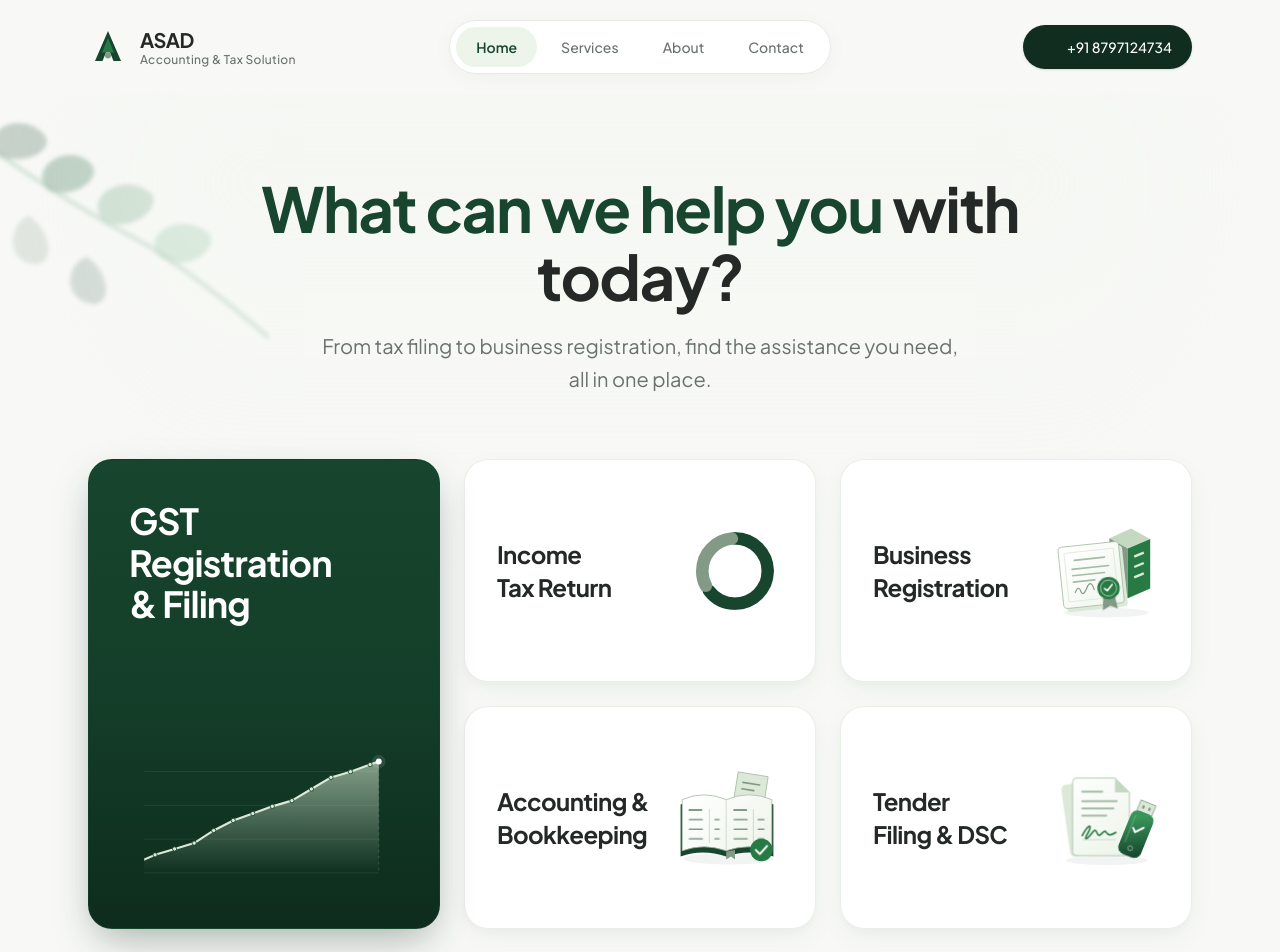
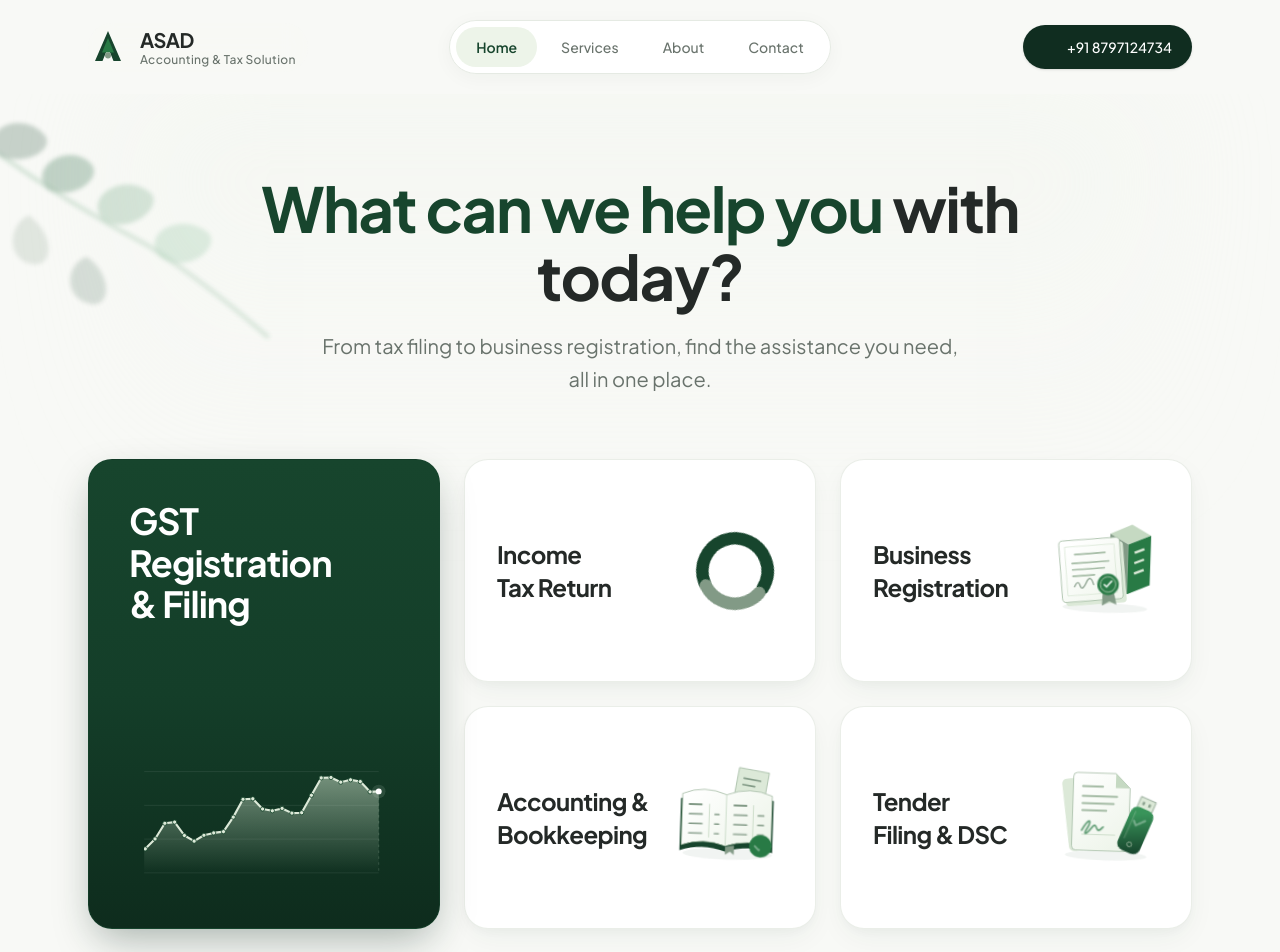
Before and after one commit to abu-bakar-hasan/asad-accounting, a Next.js app: page / in a window 1280 px wide. Shown: the top 952 px of the page. Built offline with nearby package versions, Linux system fonts and the light colour scheme; some icons are missing.

Commit message:
Updated the hero section animations

```diff
--- a/next.config.ts
+++ b/next.config.ts
@@ -3,7 +3,7 @@ import type { NextConfig } from "next";
 const nextConfig: NextConfig = {
   turbopack: {
     rules: {
-      "*.css": {
+      "globals.css": {
         loaders: ["@tailwindcss/turbopack"],
         as: "*.css",
       },
--- a/src/features/home/components/service-canvas/graphics/accounting-ledger.tsx
+++ b/src/features/home/components/service-canvas/graphics/accounting-ledger.tsx
@@ -7,7 +7,7 @@ export function AccountingLedger() {
   const id = useId();
   return (
     <div className="w-24 h-24 sm:w-28 sm:h-28 shrink-0 select-none pointer-events-none">
-      <svg viewBox="0 0 140 130" fill="none" className="w-full h-full" aria-hidden="true">
+      <svg viewBox="0 0 140 130" fill="none" className={`${styles.float} w-full h-full`} aria-hidden="true">
         <defs><linearGradient id={`${id}-paper`} x1="24" y1="36" x2="110" y2="116" gradientUnits="userSpaceOnUse"><stop stopColor="#fff" /><stop offset="1" stopColor="#EDF4E9" /></linearGradient></defs>
         <ellipse cx="72" cy="116" rx="56" ry="7" fill="#17452D" fillOpacity=".06" />
         <g transform="rotate(9 98 40)">
--- a/src/features/home/components/service-canvas/graphics/gst-graph.tsx
+++ b/src/features/home/components/service-canvas/graphics/gst-graph.tsx
@@ -10,9 +10,9 @@ export function GstGraph() {
   const left = 18;
   const right = 296;
   const bottom = 161;
-  const step = 2;
-  const head = sampledGrowth(time);
-  const y = (sample: number) => 29 + head - sampledGrowth(sample);
+  const step = 1;
+  const head = time * 3.5;
+  const y = (sample: number) => 45 + head - sampledGrowth(sample);
   const x = (sample: number) => right - (time - sample) / duration * (right - left);
   const first = Math.floor((time - duration) / step);
   const last = Math.floor(time / step);
@@ -20,7 +20,8 @@ export function GstGraph() {
     const sample = (first + index) * step;
     return { x: x(sample), y: y(sample) };
   });
-  points.push({ x: right, y: 29 });
+  const tipY = y(time);
+  points.push({ x: right, y: tipY });
   const line = points.map((point, index) => `${index ? "L" : "M"}${point.x.toFixed(3)} ${point.y.toFixed(3)}`).join(" ");
 
   return (
@@ -38,9 +39,9 @@ export function GstGraph() {
           <path d={line} stroke="#DCE9D8" strokeWidth="2.5" strokeLinejoin="round" strokeLinecap="round" />
           {points.slice(0, -1).map((point, index) => <circle key={first+index} cx={point.x} cy={point.y} r="2.5" fill="#DCE9D8" stroke="#17452D" strokeWidth="1" />)}
         </g>
-        <line x1={right} x2={right} y1="29" y2={bottom} stroke="#DCE9D8" strokeOpacity=".2" strokeDasharray="3 4" />
-        <circle cx={right} cy="29" r="8" fill="#DCE9D8" fillOpacity=".13" />
-        <circle cx={right} cy="29" r="3.5" fill="white" />
+        <line x1={right} x2={right} y1={tipY} y2={bottom} stroke="#DCE9D8" strokeOpacity=".2" strokeDasharray="3 4" />
+        <circle cx={right} cy={tipY} r="8" fill="#DCE9D8" fillOpacity=".13" />
+        <circle cx={right} cy={tipY} r="3.5" fill="white" />
       </svg>
     </div>
   );
--- a/src/features/home/components/service-canvas/graphics/registration-shapes.tsx
+++ b/src/features/home/components/service-canvas/graphics/registration-shapes.tsx
@@ -7,7 +7,7 @@ export function RegistrationShapes() {
   const id = useId();
   return (
     <div className="w-24 h-24 sm:w-28 sm:h-28 shrink-0 select-none pointer-events-none">
-      <svg viewBox="0 0 140 130" fill="none" className="w-full h-full" aria-hidden="true">
+      <svg viewBox="0 0 140 130" fill="none" className={`${styles.float} w-full h-full`} aria-hidden="true">
         <defs><linearGradient id={`${id}-paper`} x1="25" y1="42" x2="99" y2="119" gradientUnits="userSpaceOnUse"><stop stopColor="#fff" /><stop offset="1" stopColor="#EDF4E9" /></linearGradient></defs>
         <ellipse cx="74" cy="117" rx="53" ry="6" fill="#17452D" fillOpacity=".06" />
         <path d="m78 24 27-12 24 13-28 12Z" fill="#C5D9C2" /><path d="m78 24 23 13v62L78 86Z" fill="#829A86" /><path d="m101 37 28-12v62l-28 12Z" fill="#287A45" />
--- a/src/features/home/components/service-canvas/graphics/service-objects.module.css
+++ b/src/features/home/components/service-canvas/graphics/service-objects.module.css
@@ -1,22 +1,34 @@
 @keyframes entry {
-  0%, 8% { stroke-dashoffset: 1; opacity: 0; }
-  22%, 78% { stroke-dashoffset: 0; opacity: 1; }
-  92%, 100% { stroke-dashoffset: 0; opacity: 0; }
+  0% { stroke-dashoffset: 1; opacity: 0; }
+  35%, 65% { stroke-dashoffset: 0; opacity: 1; }
+  100% { stroke-dashoffset: 0; opacity: 0; }
 }
 @keyframes stamp {
-  0%, 25% { opacity: 0; transform: translateY(-7px) scale(1.12); }
-  34% { opacity: 1; transform: translateY(1px) scale(.96); }
-  40%, 80% { opacity: 1; transform: translateY(0) scale(1); }
-  94%, 100% { opacity: 0; transform: translateY(0) scale(1); }
+  0%, 100% { opacity: 0; transform: translateY(-7px) scale(1.12); }
+  25% { opacity: 1; transform: translateY(1px) scale(.96); }
+  40%, 65% { opacity: 1; transform: translateY(0) scale(1); }
+  85% { opacity: 0; transform: translateY(0) scale(1); }
+}
+@keyframes float {
+  0%, 100% { transform: translateY(3px) rotate(-2deg); }
+  50% { transform: translateY(-5px) rotate(2deg); }
+}
+@keyframes orbit {
+  from { transform: rotate(-90deg); }
+  to { transform: rotate(270deg); }
 }
 .entry, .signature, .check { stroke-dasharray: 1; stroke-dashoffset: 0; }
 .seal { transform-box: fill-box; transform-origin: center; }
+.float, .donut { transform-origin: center; }
+.donut { transform: rotate(-90deg); }
 @media (prefers-reduced-motion: no-preference) {
-  .entry { animation: entry 10s ease-in-out infinite; }
-  .second { animation-delay: .45s; }
-  .third { animation-delay: .9s; }
-  .check { animation: entry 10s ease-in-out 1.5s infinite; }
-  .seal { animation: stamp 12s ease-in-out infinite; }
-  .signature { animation: entry 11s ease-in-out .5s infinite; }
-  .signed { animation: stamp 11s ease-in-out 1s infinite; }
+  .float { animation: float 4.8s ease-in-out infinite; }
+  .donut { animation: orbit 10s linear infinite; }
+  .entry { animation: entry 4.8s ease-in-out infinite; }
+  .second { animation-delay: .4s; }
+  .third { animation-delay: .8s; }
+  .check { animation: entry 4.8s ease-in-out 1.4s infinite; }
+  .seal { animation: stamp 5.6s ease-in-out infinite; }
+  .signature { animation: entry 5.2s ease-in-out .5s infinite; }
+  .signed { animation: stamp 5.2s ease-in-out 1.2s infinite; }
 }
--- a/src/features/home/components/service-canvas/graphics/tax-donut.tsx
+++ b/src/features/home/components/service-canvas/graphics/tax-donut.tsx
@@ -1,4 +1,4 @@
-import React from "react";
+import styles from "./service-objects.module.css";
 
 export function TaxDonut() {
   return (
@@ -7,7 +7,7 @@ export function TaxDonut() {
         viewBox="0 0 100 100"
         fill="none"
         xmlns="http://www.w3.org/2000/svg"
-        className="w-full h-full transform -rotate-90 transition-transform duration-500 ease-out group-hover:rotate-[-70deg] group-hover:scale-105"
+        className={`${styles.donut} w-full h-full`}
         aria-hidden="true"
       >
         {/* Base hollow background ring */}
--- a/src/features/home/components/service-canvas/graphics/tender-document.tsx
+++ b/src/features/home/components/service-canvas/graphics/tender-document.tsx
@@ -7,7 +7,7 @@ export function TenderDocument() {
   const id = useId();
   return (
     <div className="w-24 h-24 sm:w-28 sm:h-28 shrink-0 select-none pointer-events-none">
-      <svg viewBox="0 0 140 130" fill="none" className="w-full h-full" aria-hidden="true">
+      <svg viewBox="0 0 140 130" fill="none" className={`${styles.float} w-full h-full`} aria-hidden="true">
         <defs><linearGradient id={`${id}-paper`} x1="26" y1="20" x2="100" y2="110" gradientUnits="userSpaceOnUse"><stop stopColor="#fff" /><stop offset="1" stopColor="#EDF4E9" /></linearGradient><linearGradient id={`${id}-token`} x1="94" y1="70" x2="116" y2="114" gradientUnits="userSpaceOnUse"><stop stopColor="#39945A" /><stop offset="1" stopColor="#17452D" /></linearGradient></defs>
         <ellipse cx="75" cy="118" rx="51" ry="6" fill="#17452D" fillOpacity=".06" />
         <rect x="23" y="19" width="68" height="91" rx="6" fill="#DCE9D8" transform="rotate(-8 57 64)" />
--- a/src/features/home/components/service-canvas/graphics/use-chart-time.ts
+++ b/src/features/home/components/service-canvas/graphics/use-chart-time.ts
@@ -40,12 +40,12 @@ export function useChartTime() {
   return { container, time };
 }
 
-// Positive slope at every instant; the camera follows the latest value.
+// An upward trend with visible rises and dips; the camera follows the trend.
 export function chartGrowth(time: number) {
-  return time * 5 + Math.sin(time * .63) * 3 + Math.sin(time * 1.17) * 1.2;
+  return time * 3.5 + Math.sin(time * .74) * 15 + Math.sin(time * 1.63) * 7;
 }
 
-export function sampledGrowth(time: number, step = 2) {
+export function sampledGrowth(time: number, step = 1) {
   const start = Math.floor(time / step) * step;
   const progress = (time - start) / step;
   return chartGrowth(start) * (1 - progress) + chartGrowth(start + step) * progress;
--- a/src/features/home/components/service-canvas/service-canvas.tsx
+++ b/src/features/home/components/service-canvas/service-canvas.tsx
@@ -15,7 +15,7 @@ export function ServiceCanvas() {
       */}
       <Link
         href="/services/gst-registration"
-        className="md:col-span-2 lg:col-span-1 lg:row-span-2 relative rounded-3xl bg-gradient-to-b from-[#17452D] via-[#143E29] to-[#0E2C1D] text-white p-7 sm:p-9 lg:p-10 flex flex-col justify-between shadow-[0_16px_40px_-8px_rgba(16,45,32,0.36)] border border-brand-900/60 hover:shadow-[0_22px_48px_-8px_rgba(16,45,32,0.48)] hover:-translate-y-1.5 transition-all duration-300 ease-out group min-h-[380px] sm:min-h-[420px] lg:min-h-[470px]"
+        className="md:col-span-2 lg:col-span-1 lg:row-span-2 relative rounded-3xl bg-gradient-to-b from-[#17452D] via-[#143E29] to-[#0E2C1D] text-white p-7 sm:p-9 lg:p-10 flex flex-col justify-between shadow-[0_16px_40px_-8px_rgba(16,45,32,0.36)] border border-brand-900/60 min-h-[380px] sm:min-h-[420px] lg:min-h-[470px]"
       >
         <div>
           <h3 className="text-3xl sm:text-4xl font-bold tracking-tight text-white leading-[1.15]">
@@ -35,9 +35,9 @@ export function ServiceCanvas() {
       {/* Card 2: Income Tax Return (Row 1, Col 2 on Desktop) */}
       <Link
         href="/services/itr-filing"
-        className="col-span-1 bg-white rounded-3xl p-6 sm:p-8 flex items-center justify-between gap-4 border border-border/80 shadow-[0_10px_30px_-4px_rgba(23,69,45,0.06),0_4px_12px_rgba(0,0,0,0.03)] hover:shadow-[0_16px_36px_-6px_rgba(23,69,45,0.12)] hover:-translate-y-1 transition-all duration-300 ease-out group min-h-[195px] sm:min-h-[215px]"
+        className="col-span-1 bg-white rounded-3xl p-6 sm:p-8 flex items-center justify-between gap-4 border border-border/80 shadow-[0_10px_30px_-4px_rgba(23,69,45,0.06),0_4px_12px_rgba(0,0,0,0.03)] min-h-[195px] sm:min-h-[215px]"
       >
-        <h3 className="text-xl sm:text-2xl font-bold tracking-tight text-foreground leading-snug group-hover:text-brand-900 transition-colors">
+        <h3 className="text-xl sm:text-2xl font-bold tracking-tight text-foreground leading-snug">
           Income
           <br />
           Tax Return
@@ -48,9 +48,9 @@ export function ServiceCanvas() {
       {/* Card 3: Business Registration (Row 1, Col 3 on Desktop) */}
       <Link
         href="/services/company-incorporation"
-        className="col-span-1 bg-white rounded-3xl p-6 sm:p-8 flex items-center justify-between gap-4 border border-border/80 shadow-[0_10px_30px_-4px_rgba(23,69,45,0.06),0_4px_12px_rgba(0,0,0,0.03)] hover:shadow-[0_16px_36px_-6px_rgba(23,69,45,0.12)] hover:-translate-y-1 transition-all duration-300 ease-out group min-h-[195px] sm:min-h-[215px]"
+        className="col-span-1 bg-white rounded-3xl p-6 sm:p-8 flex items-center justify-between gap-4 border border-border/80 shadow-[0_10px_30px_-4px_rgba(23,69,45,0.06),0_4px_12px_rgba(0,0,0,0.03)] min-h-[195px] sm:min-h-[215px]"
       >
-        <h3 className="text-xl sm:text-2xl font-bold tracking-tight text-foreground leading-snug group-hover:text-brand-900 transition-colors">
+        <h3 className="text-xl sm:text-2xl font-bold tracking-tight text-foreground leading-snug">
           Business
           <br />
           Registration
@@ -61,9 +61,9 @@ export function ServiceCanvas() {
       {/* Card 4: Accounting & Bookkeeping (Row 2, Col 2 on Desktop) */}
       <Link
         href="/services/accounting-bookkeeping"
-        className="col-span-1 bg-white rounded-3xl p-6 sm:p-8 flex items-center justify-between gap-4 border border-border/80 shadow-[0_10px_30px_-4px_rgba(23,69,45,0.06),0_4px_12px_rgba(0,0,0,0.03)] hover:shadow-[0_16px_36px_-6px_rgba(23,69,45,0.12)] hover:-translate-y-1 transition-all duration-300 ease-out group min-h-[195px] sm:min-h-[215px]"
+        className="col-span-1 bg-white rounded-3xl p-6 sm:p-8 flex items-center justify-between gap-4 border border-border/80 shadow-[0_10px_30px_-4px_rgba(23,69,45,0.06),0_4px_12px_rgba(0,0,0,0.03)] min-h-[195px] sm:min-h-[215px]"
       >
-        <h3 className="text-xl sm:text-2xl font-bold tracking-tight text-foreground leading-snug group-hover:text-brand-900 transition-colors">
+        <h3 className="text-xl sm:text-2xl font-bold tracking-tight text-foreground leading-snug">
           Accounting &
           <br />
           Bookkeeping
@@ -74,9 +74,9 @@ export function ServiceCanvas() {
       {/* Card 5: Tender Filing & DSC (Row 2, Col 3 on Desktop) */}
       <Link
         href="/services/tender-filing"
-        className="col-span-1 bg-white rounded-3xl p-6 sm:p-8 flex items-center justify-between gap-4 border border-border/80 shadow-[0_10px_30px_-4px_rgba(23,69,45,0.06),0_4px_12px_rgba(0,0,0,0.03)] hover:shadow-[0_16px_36px_-6px_rgba(23,69,45,0.12)] hover:-translate-y-1 transition-all duration-300 ease-out group min-h-[195px] sm:min-h-[215px]"
+        className="col-span-1 bg-white rounded-3xl p-6 sm:p-8 flex items-center justify-between gap-4 border border-border/80 shadow-[0_10px_30px_-4px_rgba(23,69,45,0.06),0_4px_12px_rgba(0,0,0,0.03)] min-h-[195px] sm:min-h-[215px]"
       >
-        <h3 className="text-xl sm:text-2xl font-bold tracking-tight text-foreground leading-snug group-hover:text-brand-900 transition-colors">
+        <h3 className="text-xl sm:text-2xl font-bold tracking-tight text-foreground leading-snug">
           Tender
           <br />
           Filing & DSC
```
